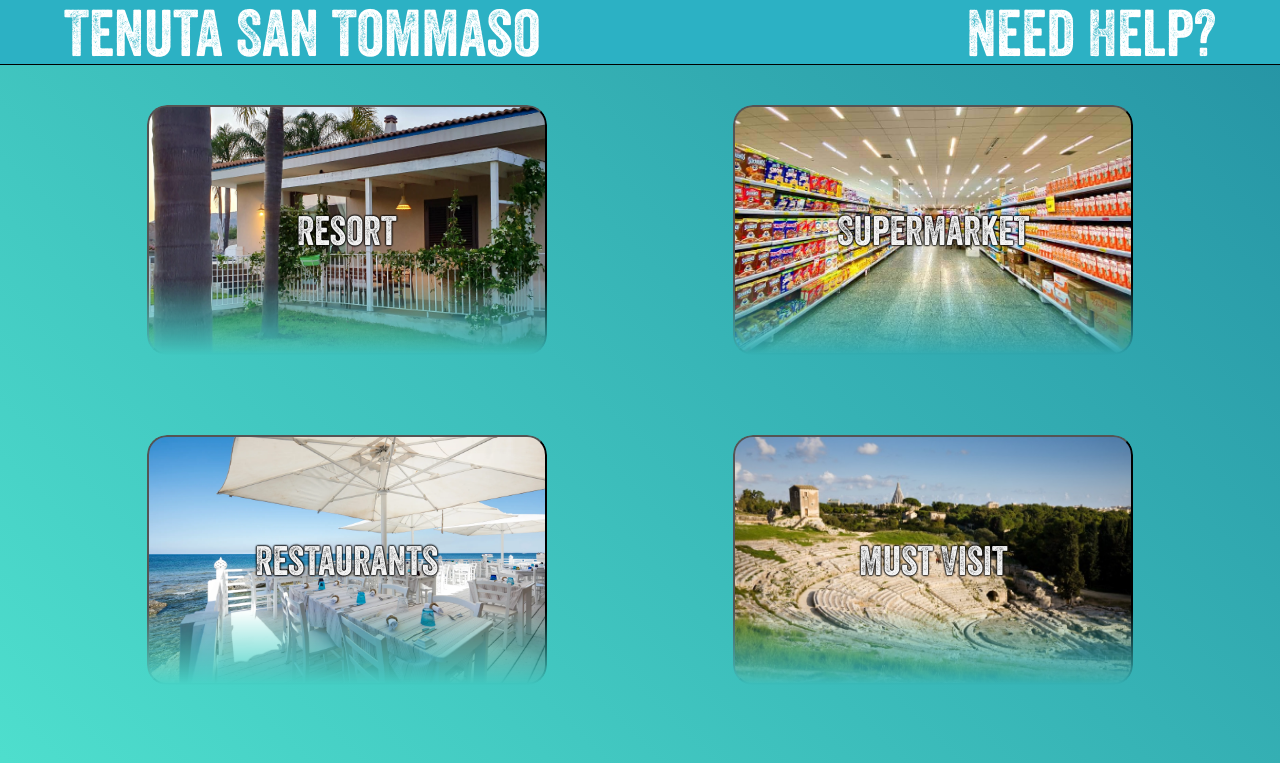
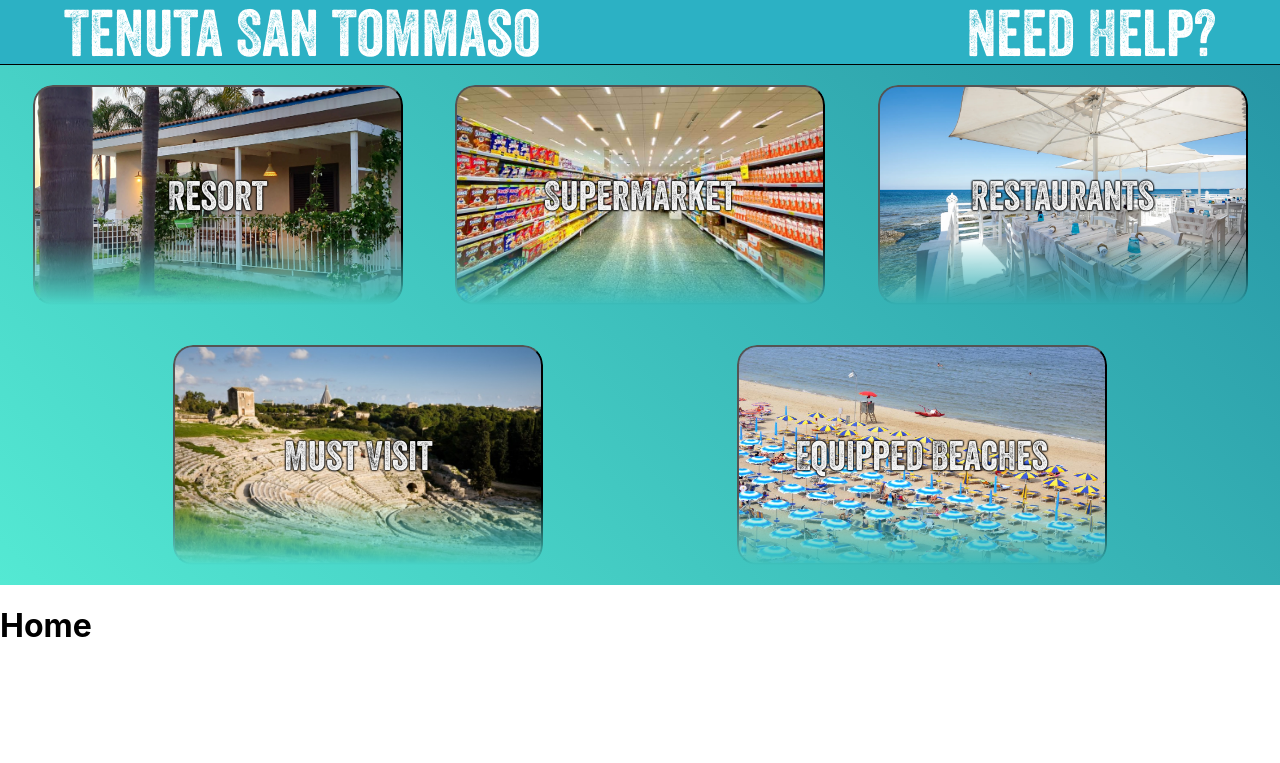
Before and after one commit to mattebasta/B-B_InfoPage, a React (Create React App) app in the folder tenutasantommasoweb/: page / in a window 1280 px wide. Shown: the top 763 px of the page. Built offline with nearby package versions, Linux system fonts and the light colour scheme.

Commit message:
added contact info and changed memory history router

```diff
--- a/tenutasantommasoweb/src/App.js
+++ b/tenutasantommasoweb/src/App.js
@@ -1,4 +1,4 @@
-import { BrowserRouter, Routes, Route } from "react-router-dom";
+import { Routes, Route, MemoryRouter } from "react-router-dom";
 import Layout from "./pages/Layout";
 import Home from "./pages/Home";
 import Supermarket from "./pages/Supermarket";
@@ -12,10 +12,12 @@
 // Style pages and add content
 // Add animation to buttons
 // change background color (white maybe)
+// add a welcome text
+// add a button to copy links to clipboard(contact, other link of maps)
 
 function App() {
   return (
-    <BrowserRouter>
+    <MemoryRouter>
       <Routes>
         <Route path="/" element={<Layout />}>
           <Route index element={<Home />} />
@@ -26,7 +28,7 @@
           <Route path="*" element={<NoPage />} />
         </Route>
       </Routes>
-    </BrowserRouter>
+    </MemoryRouter>
   );
 }
 
--- a/tenutasantommasoweb/src/pages/Layout.css
+++ b/tenutasantommasoweb/src/pages/Layout.css
@@ -12,6 +12,60 @@
   width: 100%;
   height: fit-content;
 }
+
+.hideContact{
+  position: relative;
+  background-color: bisque;
+  text-align: center;
+  left: 75vw;
+  display: none;
+}
+.contactInfo:hover + .hideContact{
+  display:block;
+  position: absolute;
+  z-index: 1;
+}
+
+/* button with shine effect */
+
+/* .css-button-shadow-border-sliding--green {
+    min-width: 130px;
+    height: 40px;
+    color: #fff;
+    padding: 5px 10px;
+    font-weight: bold;
+    cursor: pointer;
+    transition: all 0.3s ease;
+    position: relative;
+    display: inline-block;
+    outline: none;
+    border-radius: 5px;
+    border: none;
+    box-shadow:inset 2px 2px 2px 0px rgba(255,255,255,.5), 7px 7px 20px 0px rgba(0,0,0,.1), 4px 4px 5px 0px rgba(0,0,0,.1);
+    background: #57cc99;
+   z-index: 1;
+  }
+  .css-button-shadow-border-sliding--green:hover:after {
+    width: 100%;
+    left: 0;
+  }
+  .css-button-shadow-border-sliding--green:after {
+    border-radius: 5px;
+    position: absolute;
+    content: "";
+    width: 0;
+    height: 100%;
+    top: 0;
+    z-index: -1;
+    box-shadow:inset 2px 2px 2px 0px rgba(255,255,255,.5), 7px 7px 20px 0px rgba(0,0,0,.1), 4px 4px 5px 0px rgba(0,0,0,.1);
+    transition: all 0.3s ease;
+    background-color: #80ed99;
+    right: 0;
+  }
+  .css-button-shadow-border-sliding--green:active {
+    top: 2px;
+  } */
+
 
 .containerFlexBoxButton {
   display: flex;
@@ -41,7 +95,7 @@
   font-family: custom1;
 }
 
-.helpButton {
+.helpText {
   color: white;
   padding: 1em;
   font-size: 5vw;
@@ -60,8 +114,8 @@
 
 .houseButton {
     background-image: url("./img/house.jpeg");
-  width: 400px;
-  height: 250px;
+  width: 370px;
+  height: 220px;
   background-size: cover;
   background-repeat: no-repeat;
   background-position: center;
@@ -70,14 +124,19 @@
   text-shadow: 0 0 2px black, 0 0 2px black, 0 0 2px black, 0 0 2px black;
   border-radius: 20px;
   mask-image:  linear-gradient(rgba(0, 0, 0, 1) 70%, transparent);
-  margin: 1em;
+  margin: 0.5em;
+  transition: transform .2s;
   font-family: custom1;
+}
+
+.houseButton:hover{
+    transform: scale(1.1);
 }
 
 .supButton {
   background: url(./img/supermercato-min.jpg);
-  width: 400px;
-  height: 250px;
+  width: 370px;
+  height: 220px;
   background-size: cover;
   background-repeat: no-repeat;
   background-position: center;
@@ -86,14 +145,19 @@
   text-shadow: 0 0 2px black, 0 0 2px black, 0 0 2px black, 0 0 2px black;
   border-radius: 20px;
   mask-image:  linear-gradient(rgba(0, 0, 0, 1) 70%, transparent);
-  margin: 1em;
+  margin: 0.5em;
+  transition: transform .2s;
   font-family: custom1;
+}
+
+.supButton:hover{
+    transform: scale(1.1);
 }
 
 .lidoButton {
   background: url(./img/spiaggia-lido.jpeg);
-  width: 400px;
-  height: 250px;
+  width: 370px;
+  height: 220px;
   background-size: cover;
   background-repeat: no-repeat;
   background-position: center;
@@ -102,14 +166,19 @@
   text-shadow: 0 0 2px black, 0 0 2px black, 0 0 2px black, 0 0 2px black;
   border-radius: 20px;
   mask-image:  linear-gradient(rgba(0, 0, 0, 1) 70%, transparent);
-  margin: 1em;
+  margin: 0.5em;
+  transition: transform .2s;
   font-family: custom1;
+}
+
+.lidoButton:hover{
+    transform: scale(1.1);
 }
 
 .attrButton {
   background: url(./img/siracusa-teatro-greco.jpg);
-  width: 400px;
-  height: 250px;
+  width: 370px;
+  height: 220px;
   background-size: cover;
   background-repeat: no-repeat;
   background-position: center;
@@ -118,14 +187,19 @@
   text-shadow: 0 0 2px black, 0 0 2px black, 0 0 2px black, 0 0 2px black;
   border-radius: 20px;
   mask-image:  linear-gradient(rgba(0, 0, 0, 1) 70%, transparent);
-  margin: 1em;
+  margin: 0.5em;
+  transition: transform .2s;
   font-family: custom1;
+}
+
+.attrButton:hover{
+    transform: scale(1.1);
 }
 
 .restButton {
   background: url(./img/restaurant.webp);
-  width: 400px;
-  height: 250px;
+  width: 370px;
+  height: 220px;
   background-size: cover;
   background-repeat: no-repeat;
   background-position: center;
@@ -134,6 +208,11 @@
   text-shadow: 0 0 2px black, 0 0 2px black, 0 0 2px black, 0 0 2px black;
   border-radius: 20px;
   mask-image:  linear-gradient(rgba(0, 0, 0, 1) 70%, transparent);
-  margin: 1em;
+  margin: 0.5em;
+  transition: transform .2s;
   font-family: custom1;
 }
+
+.restButton:hover{
+    transform: scale(1.1);
+}
--- a/tenutasantommasoweb/src/pages/Layout.js
+++ b/tenutasantommasoweb/src/pages/Layout.js
@@ -8,7 +8,10 @@
       <div className="Homebackground">
         <div className="Banner">
           <p className="BannerText">Tenuta San Tommaso</p>
-          <button className="helpButton">Need Help?</button>
+          <p className="helpText contactInfo">Need Help?</p>
+          <div className="hideContact">
+            <p>Contact Matteo via whatsapp <br></br> at +39 3935341650</p>
+          </div>
         </div>
         <nav>
           <div className="containerFlexBoxButton">
```
